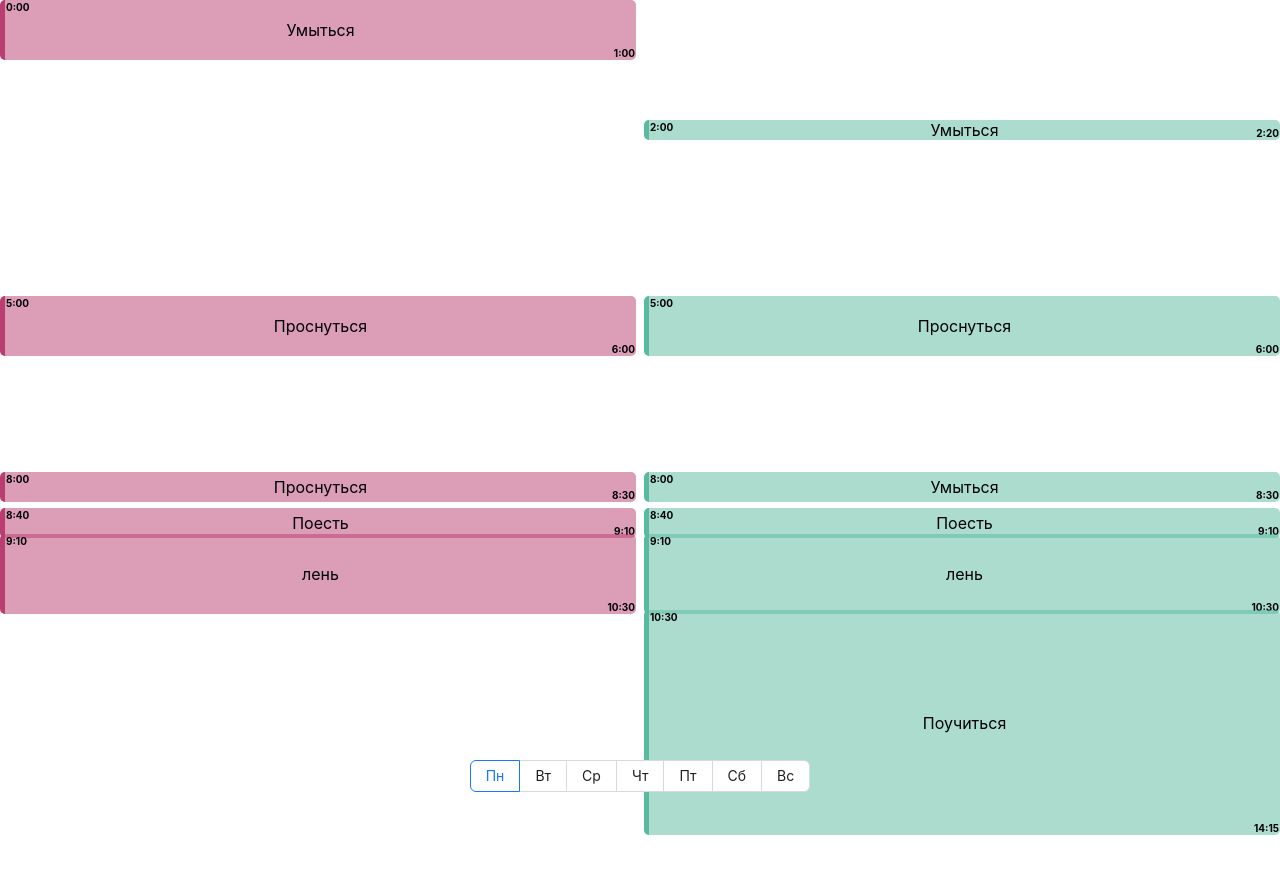
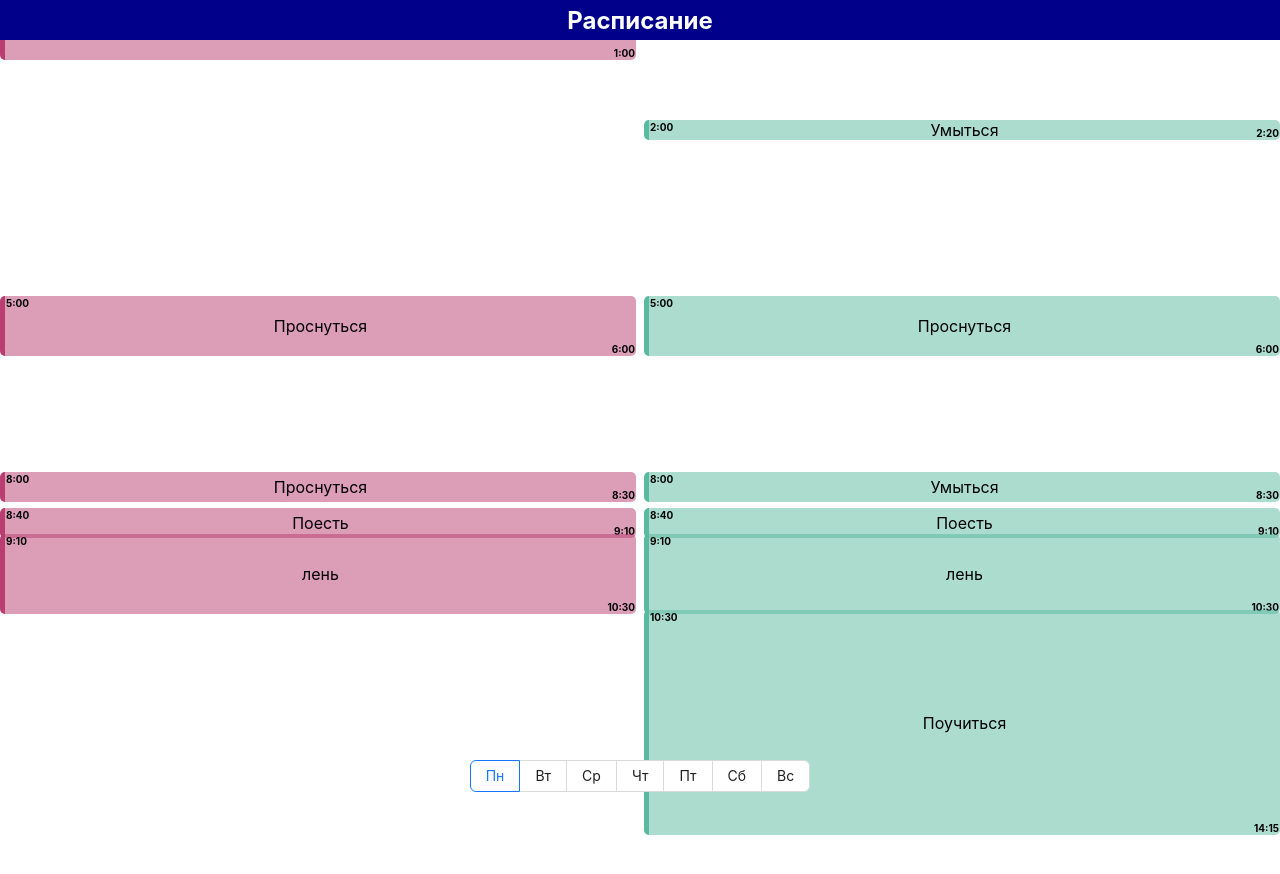
Before and after one commit to Hillowgg/telegram-webapp-react, a React (Create React App) app: page / in a window 1280 px wide. Shown: the top 874 px of the page. Built offline with nearby package versions, Linux system fonts and the light colour scheme.

Commit message:
added topbar

```diff
--- a/src/App.js
+++ b/src/App.js
@@ -1,8 +1,9 @@
 import React, {useState} from 'react';
 
 import './App.css';
+
 import Calendar from "./modules/Calendar";
-
+import TopBar from "./modules/TopBar";
 import DayChooser from "./modules/DayChooser";
 
 function App() {
@@ -10,6 +11,7 @@ function App() {
 
     return (
         <div className="App">
+            <TopBar />
             <Calendar day={day}/>
             <DayChooser setDay={setDay}/>
         </div>
--- /dev/null
+++ b/src/modules/TopBar.js
@@ -0,0 +1,22 @@
+import React from 'react';
+
+export default function TopBar() {
+    const styles = {
+        backgroundColor: 'darkblue',
+        color: 'white',
+        height: '5vh',
+        width: '100%',
+        display: 'flex',
+        justifyContent: 'center',
+        alignItems: 'center',
+        position: 'fixed',
+        zIndex: 1,
+    }
+    return (
+        <header style={styles} className="topbar">
+            <nav>
+                <h1>Расписание</h1>
+            </nav>
+        </header>
+    )
+}
```
